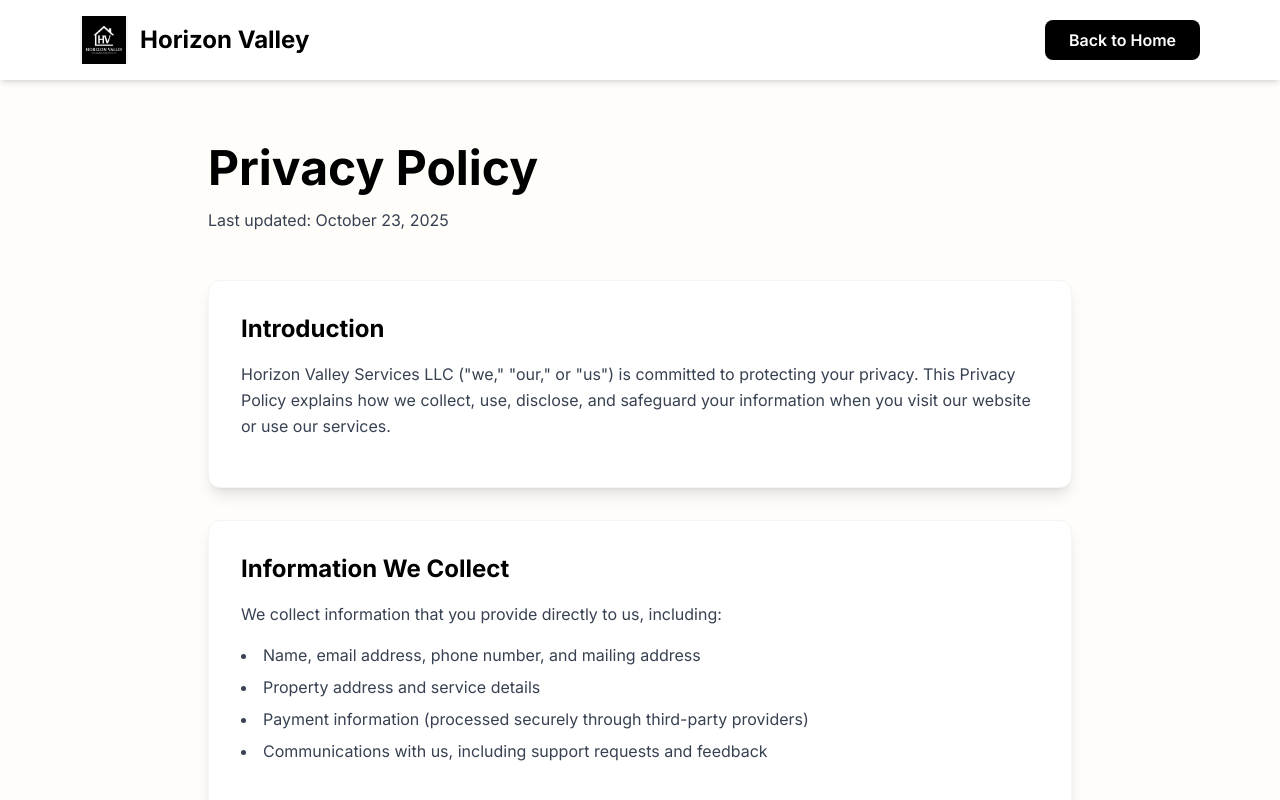
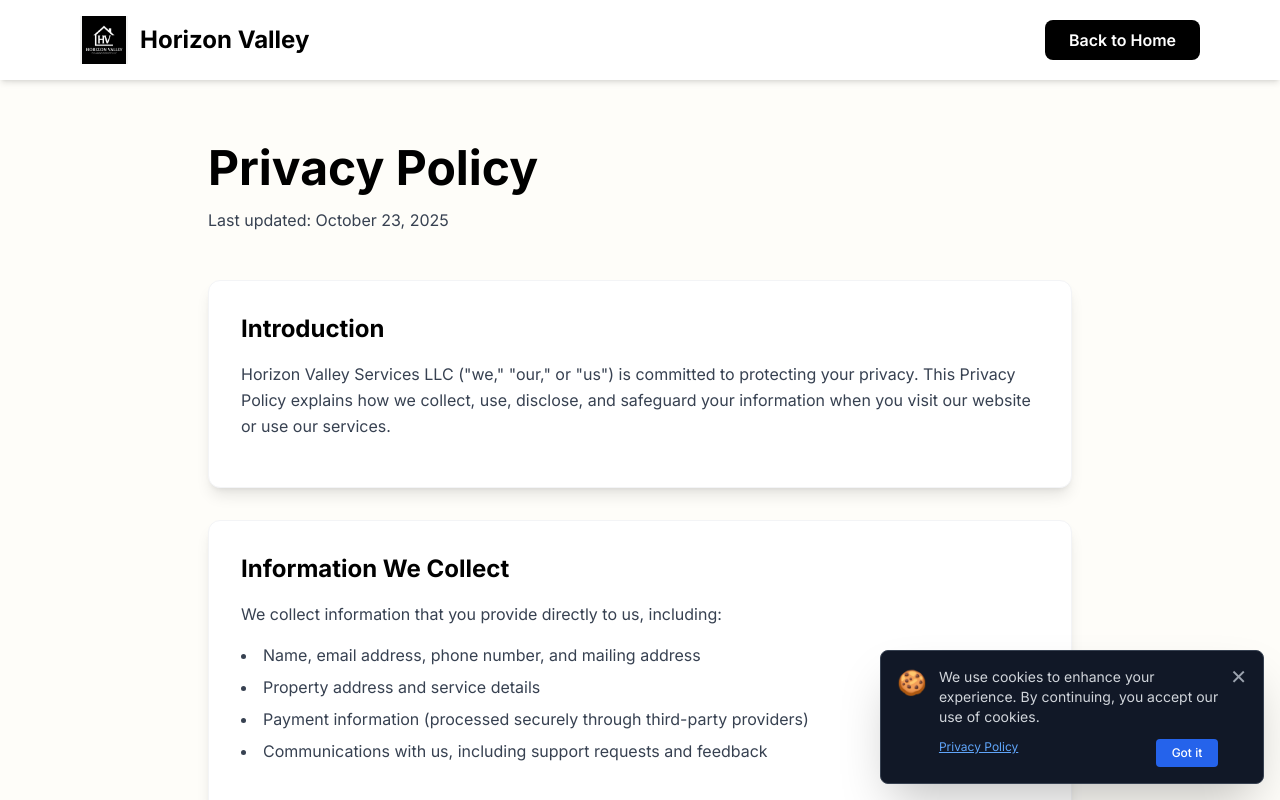
Before and after one commit to samuelmholley1/horizon-valley-services, a Next.js app: page /privacy in a window 1280 px wide. Shown: the top 800 px of the page. Built offline with nearby package versions, Linux system fonts and the light colour scheme.

Commit message:
feat: add CCPA-compliant cookie consent banner

```diff
--- a/src/app/layout.tsx
+++ b/src/app/layout.tsx
@@ -2,6 +2,7 @@ import React from 'react'
 import type { Metadata } from 'next'
 import { Inter } from 'next/font/google'
 import './globals.css'
+import CookieConsent from '@/components/CookieConsent'
 
 const inter = Inter({ subsets: ['latin'] })
 
@@ -68,7 +69,10 @@ export default function RootLayout({
 }) {
   return (
     <html lang="en">
-      <body className={inter.className}>{children}</body>
+      <body className={inter.className}>
+        {children}
+        <CookieConsent />
+      </body>
     </html>
   )
 }
--- /dev/null
+++ b/src/components/CookieConsent.tsx
@@ -0,0 +1,67 @@
+'use client'
+
+import { useState, useEffect } from 'react'
+import Link from 'next/link'
+
+export default function CookieConsent() {
+  const [showBanner, setShowBanner] = useState(false)
+
+  useEffect(() => {
+    // Check if user already consented
+    const consent = localStorage.getItem('cookie-consent')
+    if (!consent) {
+      setShowBanner(true)
+
+      // Auto-dismiss after 10 seconds (implied consent under CCPA)
+      const timer = setTimeout(() => {
+        localStorage.setItem('cookie-consent', 'accepted')
+        setShowBanner(false)
+      }, 10000)
+
+      return () => clearTimeout(timer)
+    }
+  }, [])
+
+  const handleAccept = () => {
+    localStorage.setItem('cookie-consent', 'accepted')
+    setShowBanner(false)
+  }
+
+  if (!showBanner) return null
+
+  return (
+    <div className="fixed bottom-4 right-4 z-50 max-w-sm">
+      <div className="bg-gray-900 border border-gray-700 rounded-lg shadow-2xl p-4">
+        <div className="flex items-start gap-3">
+          <span className="text-2xl">🍪</span>
+          <div className="flex-1">
+            <p className="text-sm text-gray-300 mb-3">
+              We use cookies to enhance your experience. By continuing, you accept our use of cookies.
+            </p>
+            <div className="flex gap-2 text-xs">
+              <Link
+                href="/privacy"
+                className="text-blue-400 hover:text-blue-300 underline"
+              >
+                Privacy Policy
+              </Link>
+              <button
+                onClick={handleAccept}
+                className="ml-auto bg-blue-600 hover:bg-blue-700 text-white px-4 py-1.5 rounded font-medium transition-colors"
+              >
+                Got it
+              </button>
+            </div>
+          </div>
+          <button
+            onClick={handleAccept}
+            className="text-gray-400 hover:text-white text-xl leading-none"
+            aria-label="Close"
+          >
+            ✕
+          </button>
+        </div>
+      </div>
+    </div>
+  )
+}
```
